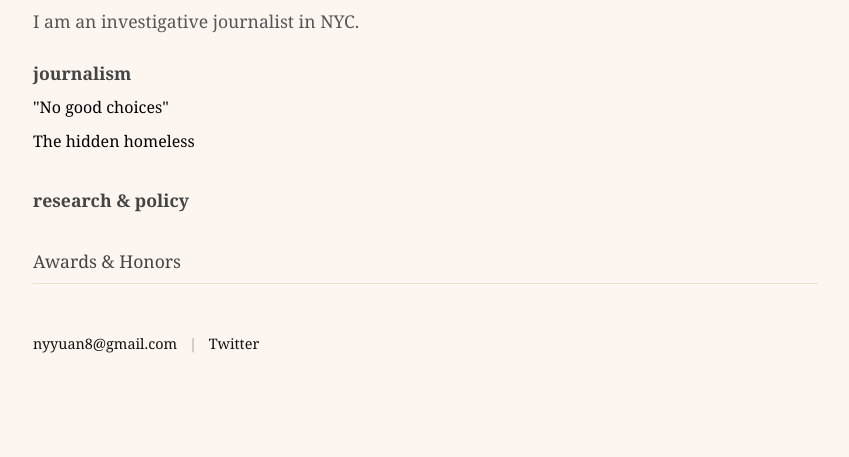
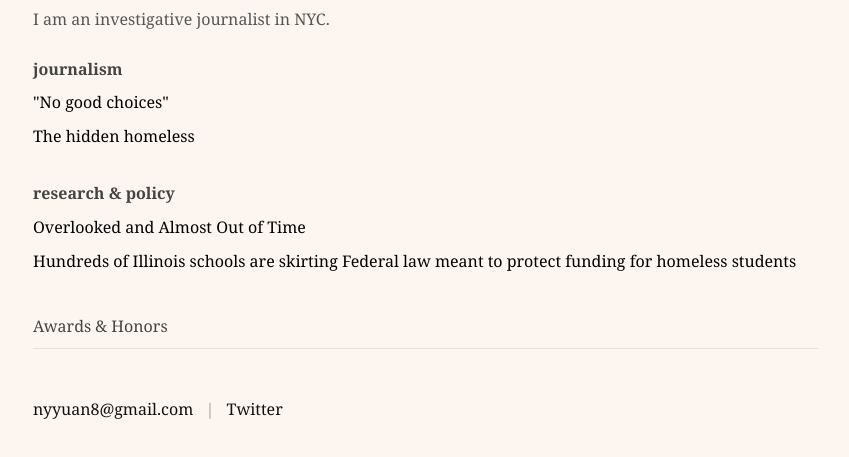
Before and after one commit to nyuan3/nyuan3.github.io, a plain HTML site: page index.html in a window 1280 px wide. Shown: the part 141-598 px from the top of the page, without its empty margins (207-1056 px from the left). Drawn offline with Linux system fonts and the light colour scheme.

Commit message:
Update index.html

```diff
--- a/index.html
+++ b/index.html
@@ -20,7 +20,7 @@
     }
 
     html, body {
-      overflow-y: auto; /* Bring back vertical scrollbar */
+      overflow-y: auto;
       background: var(--bg);
       color: var(--text);
       font-family: var(--font-serif);
@@ -47,7 +47,7 @@
     }
 
     .bio {
-      font-size: 1.1rem;
+      font-size: 1rem;
       font-weight: 400;
       color: #555;
       margin-bottom: 1.5rem;
@@ -55,14 +55,15 @@
     }
 
     h2 {
-      font-size: 1.1rem;
+      font-size: 1rem;
       font-weight: 600;
       color: var(--header);
       margin-top: 1.5rem;
       margin-bottom: 0.5rem;
     }
 
-    a.portfolio-link, a.portfolio-sublink {
+    a.portfolio-link,
+    a.portfolio-sublink {
       display: inline-block;
       font-weight: normal;
       color: black;
@@ -82,7 +83,7 @@
     }
 
     summary {
-      font-size: 1.1rem;
+      font-size: 1rem;
       color: var(--header);
       font-weight: normal;
       list-style: none;
@@ -118,7 +119,7 @@
     }
 
     .contact {
-      font-size: 0.9rem;
+      font-size: 1rem;
       margin-top: 3rem;
     }
 
@@ -141,18 +142,13 @@
         font-size: 2rem;
       }
 
-      h2 {
-        font-size: 1rem;
-      }
-
+      h2,
       .bio,
       a.portfolio-link,
-      a.portfolio-sublink {
+      a.portfolio-sublink,
+      summary,
+      .contact {
         font-size: 1rem;
-      }
-
-      .contact {
-        line-height: 1.8;
       }
 
       .separator {
@@ -181,6 +177,15 @@
       </a>
 
       <h2>research &amp; policy</h2>
+      <a href="https://schoolhouseconnection.org/article/overlooked-and-almost-out-of-time-pandemic-era-funds-for-children-and-youth-experiencing-homelessness"
+         target="_blank" rel="noopener noreferrer" class="portfolio-sublink">
+        Overlooked and Almost Out of Time
+      </a>
+      <a href="https://public.flourish.studio/visualisation/13701375/"
+         target="_blank" rel="noopener noreferrer" class="portfolio-sublink">
+         Hundreds of Illinois schools are skirting Federal law meant to protect funding for homeless students
+      </a>
+
     </header>
 
     <details>
```
